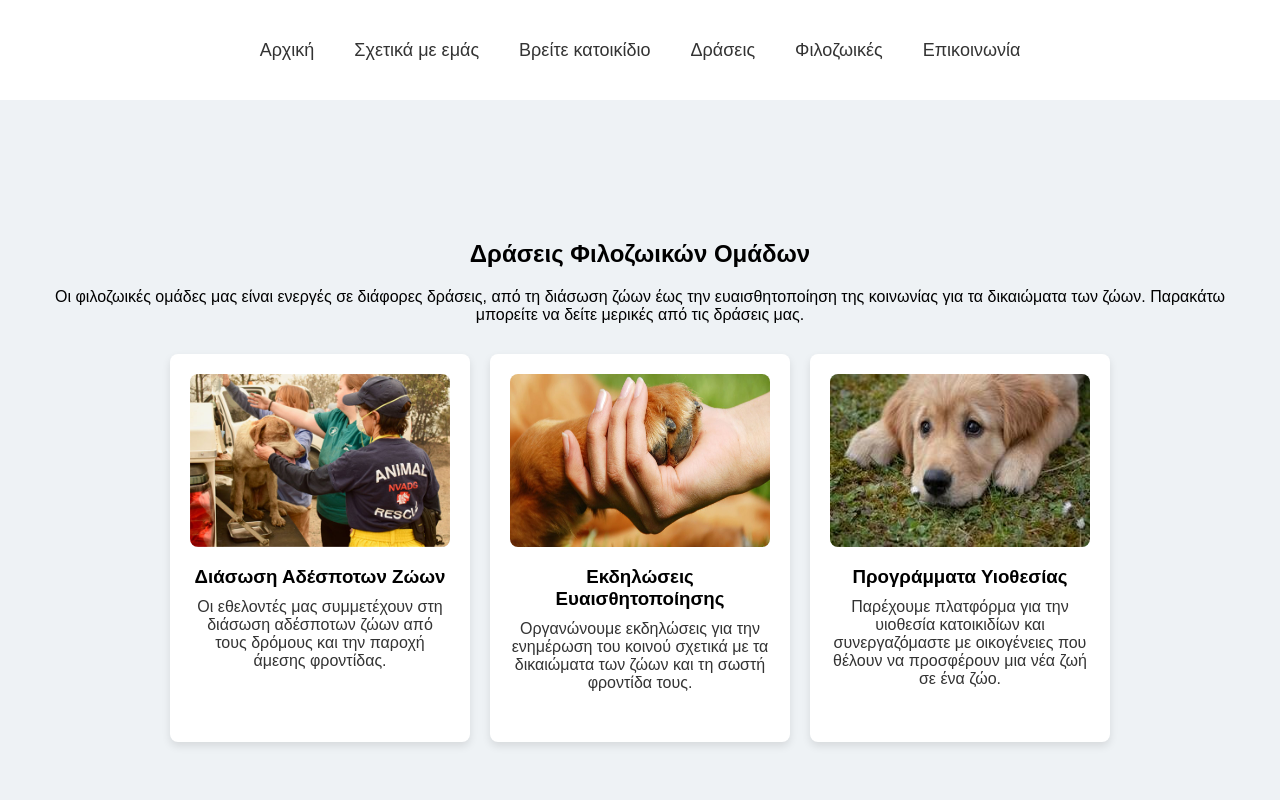
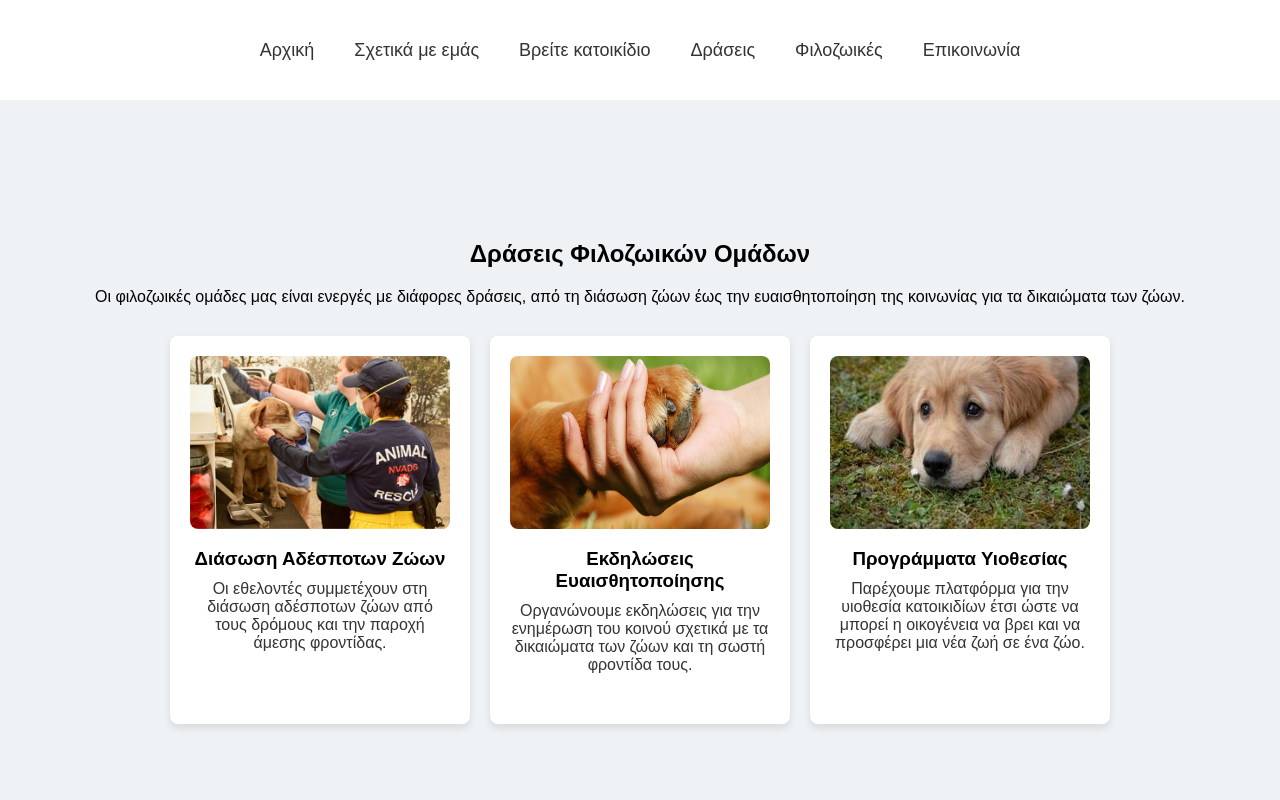
Before and after one commit to Minakoss/Help-Animals, a React (Create React App) app: page /actions in a window 1280 px wide. Shown: the top 800 px of the page. Built offline with nearby package versions, Linux system fonts and the light colour scheme.

Commit message:
update herosection action and list content

```diff
--- a/src/components/HeroSection.js
+++ b/src/components/HeroSection.js
@@ -4,8 +4,7 @@ const HeroSection = () => {
   return (
     <section className="hero">
       <div className="hero-text">
-        <h1>Βοηθάμε Κατοικίδια που Χρειάζονται Βοήθεια</h1>
-        <p>Είμαστε εδώ για να φροντίσουμε τους αγαπημένους σας φίλους.</p>
+        <h1>Βρείτε τον επομενό σας φίλο </h1>
       </div>
 
       <div className="hero-image">
@@ -14,6 +13,7 @@ const HeroSection = () => {
           alt="Εικόνα φροντίδας κατοικίδιου"
         />
       </div>
+      <p>Βοηθάμε και φροντίσουμε τους αγαπημένους μας φίλους.</p>
     </section>
   );
 };
--- a/src/pages/Actions.js
+++ b/src/pages/Actions.js
@@ -7,9 +7,9 @@ const Actions = () => {
       <div className="actions-container">
         <h1>Δράσεις Φιλοζωικών Ομάδων</h1>
         <p>
-          Οι φιλοζωικές ομάδες μας είναι ενεργές σε διάφορες δράσεις, από τη
+          Οι φιλοζωικές ομάδες μας είναι ενεργές με διάφορες δράσεις, από τη
           διάσωση ζώων έως την ευαισθητοποίηση της κοινωνίας για τα δικαιώματα
-          των ζώων. Παρακάτω μπορείτε να δείτε μερικές από τις δράσεις μας.
+          των ζώων.
         </p>
 
         <div className="actions-cards">
@@ -17,7 +17,7 @@ const Actions = () => {
             <img src="resque.jpg" alt="Δράση Διάσωσης" />
             <h3>Διάσωση Αδέσποτων Ζώων</h3>
             <p>
-              Οι εθελοντές μας συμμετέχουν στη διάσωση αδέσποτων ζώων από τους
+              Οι εθελοντές συμμετέχουν στη διάσωση αδέσποτων ζώων από τους
               δρόμους και την παροχή άμεσης φροντίδας.
             </p>
           </div>
@@ -35,9 +35,9 @@ const Actions = () => {
             <img src="dog_1.jpg" alt="Υιοθεσίες" />
             <h3>Προγράμματα Υιοθεσίας</h3>
             <p>
-              Παρέχουμε πλατφόρμα για την υιοθεσία κατοικιδίων και
-              συνεργαζόμαστε με οικογένειες που θέλουν να προσφέρουν μια νέα ζωή
-              σε ένα ζώο.
+              Παρέχουμε πλατφόρμα για την υιοθεσία κατοικιδίων έτσι ώστε να
+              μπορεί η οικογένεια να βρει και να προσφέρει μια νέα ζωή σε ένα
+              ζώο.
             </p>
           </div>
         </div>
--- a/src/pages/List.js
+++ b/src/pages/List.js
@@ -264,15 +264,16 @@ const List = () => {
   return (
     <section className="list-section">
       <h1>Λίστα Φιλοζωικών Ομάδων</h1>
-
       {/* Input για την αναζήτηση */}
+      <div className="search-container">
         <input
           type="text"
           placeholder="Αναζήτηση ανά περιοχή..."
           value={searchTerm}
           onChange={(e) => setSearchTerm(e.target.value)}
-        className="search-input"
+          className="search-bar"
         />
+      </div>
 
       <div className="filozoikes-grid">
         {filteredGroups.length > 0 ? (
@@ -289,7 +290,6 @@ const List = () => {
           <p>Δεν βρέθηκαν αποτελέσματα για την περιοχή "{searchTerm}"</p>
         )}
       </div>
-
       {/* Modal */}
       {selectedGroup && (
         <div className="modal">
```
Lines whose indentation alone changed are shown as unchanged.
